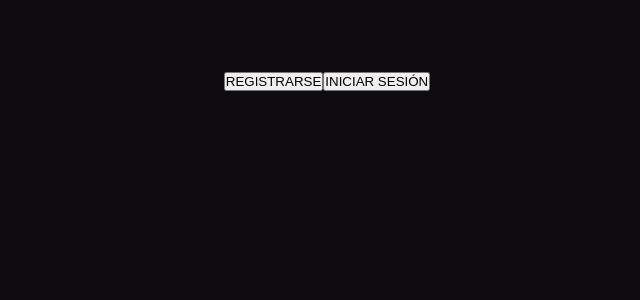
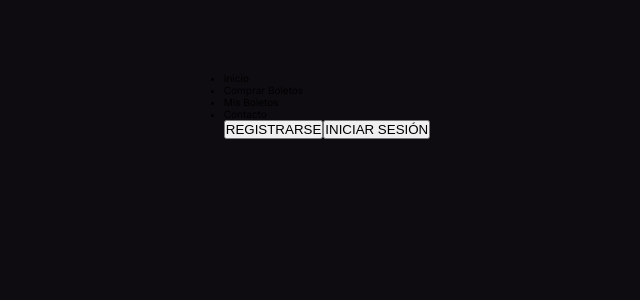
Before and after one commit to MorasDeFresa/quicksy-flights, a Next.js app: page / in a window 1280 px wide. Shown: the top 300 px of the page, without its empty margins (313-953 px from the left). Built offline with nearby package versions, Linux system fonts and the light colour scheme.

Commit message:
Adding nav bar to header

```diff
--- a/src/app/ui/shared/header/header-ui.js
+++ b/src/app/ui/shared/header/header-ui.js
@@ -1,4 +1,5 @@
 import React from 'react'
+import NavBar from '../nav-bar/navBar'
 
 function HeaderUi() {
   return (
@@ -7,7 +8,7 @@ function HeaderUi() {
         <img src="" alt="" />
       </div>
       <div className='nav-bar__container'>
-
+        <NavBar></NavBar>
       </div>
       <div className='login-buttons'>
         <button>REGISTRARSE</button>
--- a/src/app/ui/shared/nav-bar/navBar.js
+++ b/src/app/ui/shared/nav-bar/navBar.js
@@ -1,10 +1,10 @@
 import React from 'react'
-import navBarUi from './navBarUi'
+import NavBarUi from './navBarUi'
 
-function navBar() {
+function NavBar() {
   return (
-    <navBarUi/>
-  )
+      <NavBarUi></NavBarUi>
+    )
 }
 
-export default navBar
+export default NavBar
--- a/src/app/ui/shared/nav-bar/navBarUi.js
+++ b/src/app/ui/shared/nav-bar/navBarUi.js
@@ -1,6 +1,6 @@
 import React from 'react'
 
-function navBarUi() {
+function NavBarUi() {
   return (
     <nav className='nav-bar'>
       <ul>
@@ -21,4 +21,4 @@ function navBarUi() {
   )
 }
 
-export default navBarUi
+export default NavBarUi
```
